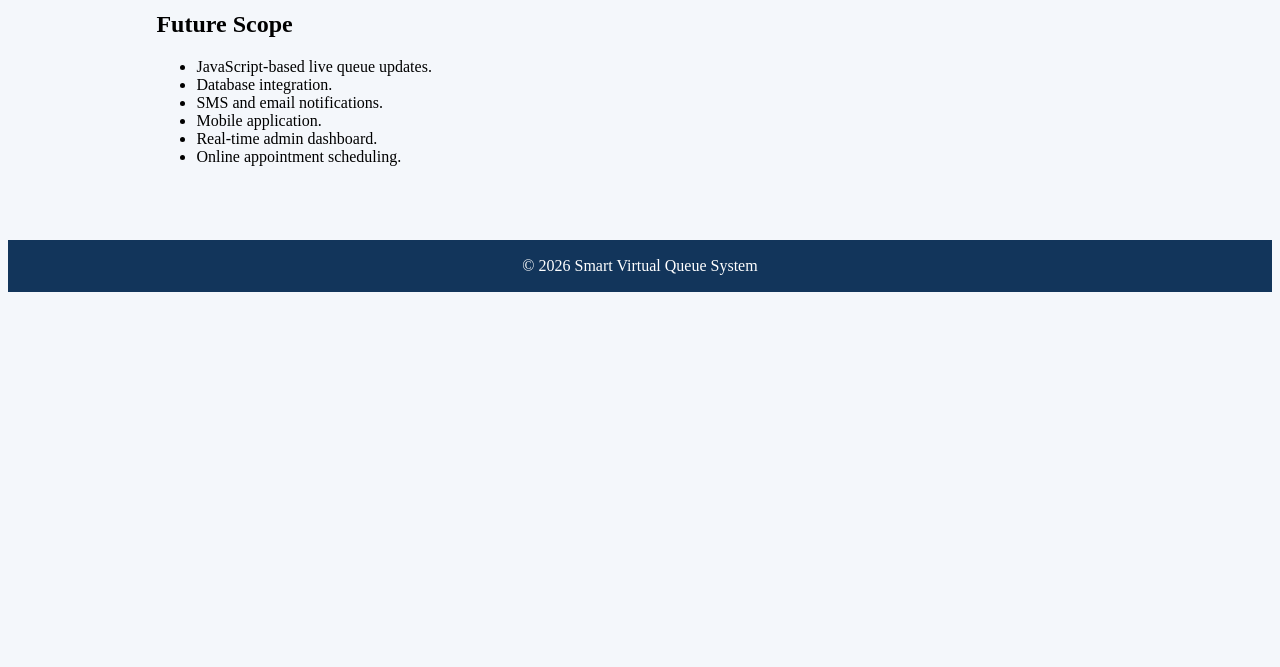
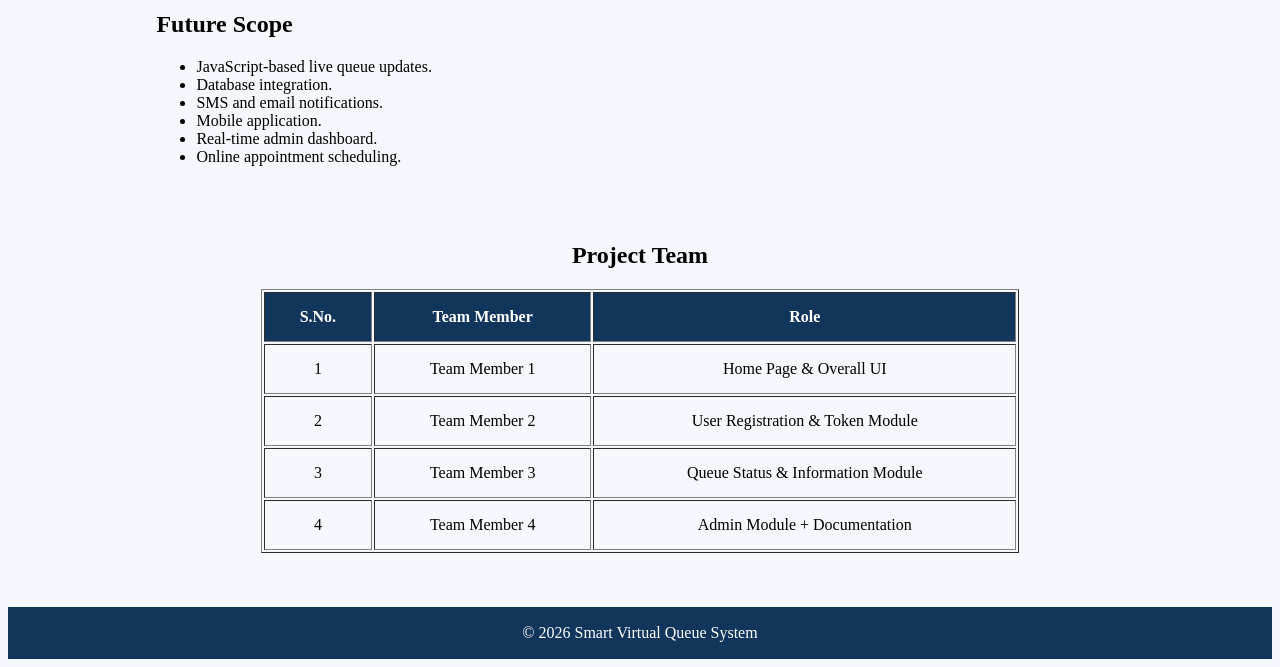
Before and after one commit to DhruvSaxena-arch/Smart-Virtual-Queue-System, a Flask app: page /about in a window 1280 px wide. Shown: the part 787-1454 px from the top of the page. Before the commit the page ends 1079 px from the top, so only its background shows below. Run offline with Flask 3, Linux system fonts and the light colour scheme.

Commit message:
Create about.html

```diff
--- a/templates/about.html
+++ b/templates/about.html
@@ -101,6 +101,46 @@
 
     <br>
 
+    <h2>Project Team</h2>
+
+    <table width="60%" border="1" cellpadding="15">
+
+        <tr bgcolor="#12355B">
+            <th><font color="white">S.No.</font></th>
+            <th><font color="white">Team Member</font></th>
+            <th><font color="white">Role</font></th>
+        </tr>
+
+        <tr align="center">
+            <td>1</td>
+            <td>Team Member 1</td>
+            <td>Home Page & Overall UI</td>
+        </tr>
+
+        <tr align="center">
+            <td>2</td>
+            <td>Team Member 2</td>
+            <td>User Registration & Token Module</td>
+        </tr>
+
+        <tr align="center">
+            <td>3</td>
+            <td>Team Member 3</td>
+            <td>Queue Status & Information Module</td>
+        </tr>
+
+        <tr align="center">
+            <td>4</td>
+            <td>Team Member 4</td>
+            <td>Admin Module + Documentation</td>
+        </tr>
+
+    </table>
+
+    <br><br>
+
+</center>
+
 <br>
 
 <table width="100%" bgcolor="#12355B" cellpadding="15">
```
